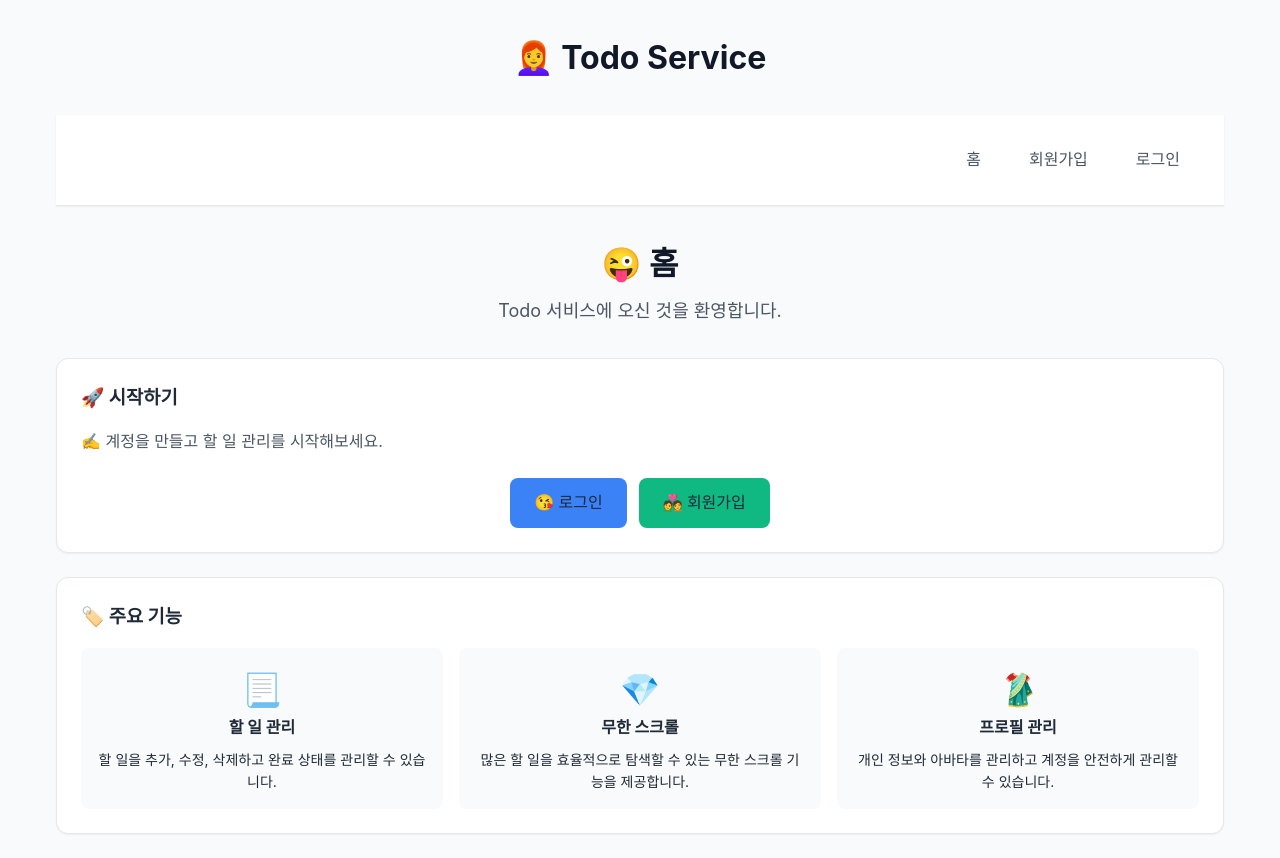
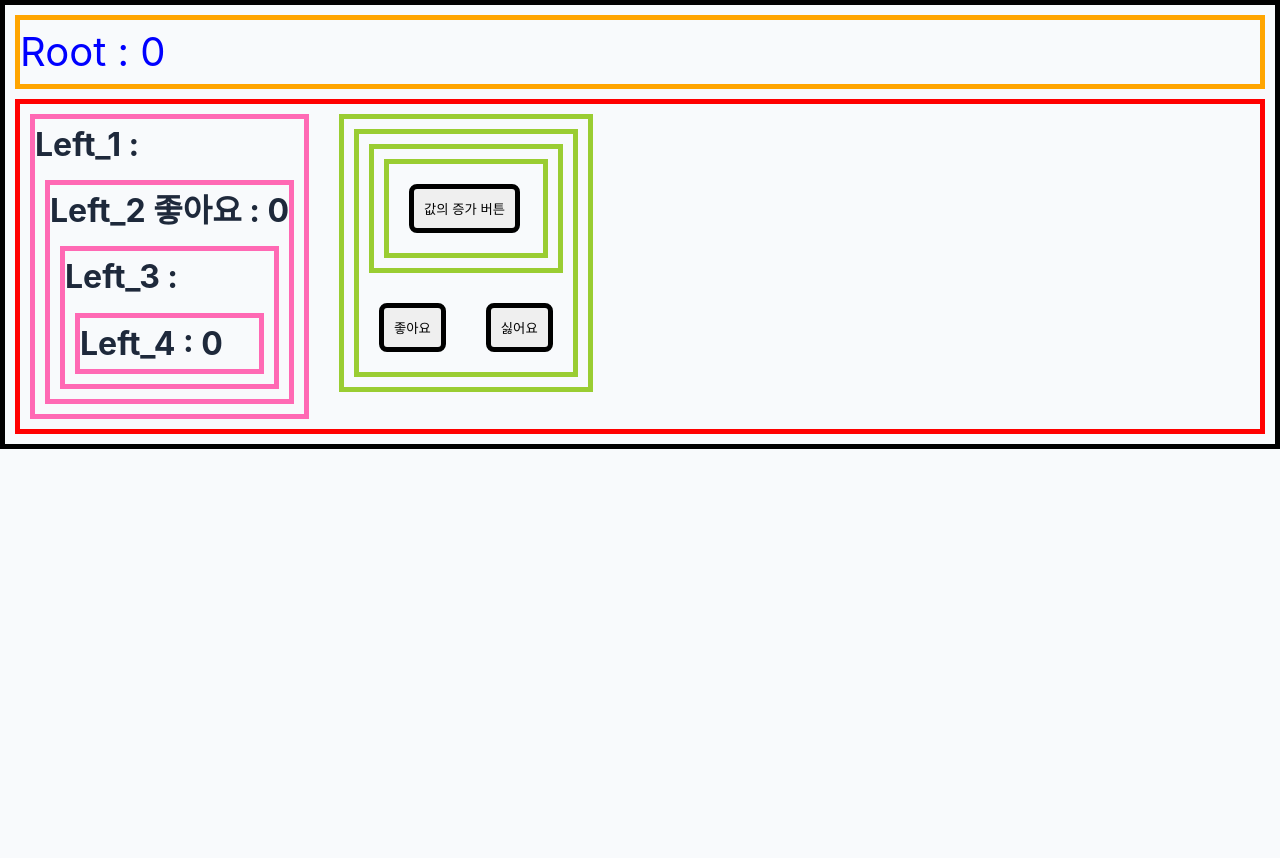
Before and after one commit to devyubi/til_vite_ts, a React (Vite) app: page / in a window 1280 px wide. After the commit the page ends 800 px from the top, so only its background shows below. Built offline with nearby package versions, Linux system fonts and the light colour scheme; no server answers.

Commit message:
[docs] Redux 기초

```diff
--- a/package.json
+++ b/package.json
@@ -17,6 +17,7 @@
     "@fullcalendar/list": "^6.1.19",
     "@fullcalendar/react": "^6.1.19",
     "@fullcalendar/timegrid": "^6.1.19",
+    "@reduxjs/toolkit": "^2.11.0",
     "@supabase/supabase-js": "^2.56.1",
     "dompurify": "^3.2.6",
     "quill": "^2.0.3",
@@ -24,6 +25,7 @@
     "react-dom": "^18.3.1",
     "react-infinite-scroll-component": "^6.1.0",
     "react-quill": "^2.0.0",
+    "react-redux": "^9.2.0",
     "react-router-dom": "^6.30.1"
   },
   "devDependencies": {
--- a/src/App.tsx
+++ b/src/App.tsx
@@ -1,173 +1,159 @@
-import { Link, Route, BrowserRouter as Router, Routes } from 'react-router-dom';
-import Protected from './components/Protected';
-import { AuthProvider, useAuth } from './contexts/AuthContext';
-import AdminPage from './pages/AdminPage';
-import AuthCallback from './pages/AuthCallback';
-import HomePage from './pages/HomePage';
-import ProfilePage from './pages/ProfilePage';
-import SignInPage from './pages/SignInPage';
-import SignUpPage from './pages/SignUpPage';
-import TodoDetailPage from './pages/TodoDetailPage';
-import TodoEditPage from './pages/TodoEditPage';
-import TodoListPage from './pages/TodoListPage';
-import TodosInfinitePage from './pages/TodosInfinitePage';
-import TodoWritePage from './pages/TodoWritePage';
-import DirectChatPage from './pages/chat/DirectChatPage';
-// 1:1 채팅 관련 css
-import './components/chat/chat.css';
-import { DirectChatProider, useDirectChat } from './contexts/DirectChatContext';
+import { Provider, useDispatch, useSelector } from 'react-redux';
+import { store, type RootState } from './redux/store';
+import { onIncrease } from './redux/slices/numSlice';
+import { addLike, removeLike } from './redux/slices/likeSlice';
 
-const TopBar = () => {
-  const { signOut, user } = useAuth();
-  const { hasNewChatNotification } = useDirectChat();
-  // 관리자인 경우 메뉴 추가로 출력하기
-  // isAdmin 에는 true/false
-  const isAdmin = user?.email === 'tarolong@naver.com';
+export default function App() {
+  // state 값 읽기
+  const num = useSelector((state: RootState) => state.num.num);
+
+  // state 값 변경
+  const dispatch = useDispatch();
 
   return (
-    <nav className="nav">
-      <Link to="/" className="nav-link">
-        홈
-      </Link>
-      {user && (
-        <Link to="/todos" className="nav-link">
-          할일
-        </Link>
-      )}
-      {user && (
-        <Link to="/todos-infinite" className="nav-link">
-          무한스크롤 할일
-        </Link>
-      )}
-      {!user && (
-        <Link to="/signup" className="nav-link">
-          회원가입
-        </Link>
-      )}
-      {!user && (
-        <Link to="/signin" className="nav-link">
-          로그인
-        </Link>
-      )}
-      {user && (
-        <Link to="/chat" className="nav-link">
-          1 : 1 채팅
-          {hasNewChatNotification && <span className="notification-badge">●</span>}
-        </Link>
-      )}
-      {user && (
-        <Link to="/profile" className="nav-link">
-          프로필
-        </Link>
-      )}
-      {user && (
-        <button onClick={signOut} className="btn btn-secondary btn-sm">
-          로그아웃
-        </button>
-      )}
+    <div style={container_root}>
+      <div style={container_title}>Root : {num} </div>
 
-      {isAdmin && (
-        <Link to="/admin" className="nav-link">
-          관리자
-        </Link>
-      )}
-    </nav>
+      <div style={container}>
+        <div>
+          <Left_1 />
+        </div>
+        <div>
+          <Right_1 />
+        </div>
+      </div>
+    </div>
   );
-};
-
-function App() {
+}
+// 각각이 컴포넌트로 되어 있음.
+function Left_1() {
   return (
-    <AuthProvider>
-      <DirectChatProider>
-        <div className="container">
-          <div className="page-header">
-            <h1 className="page-title">👩‍🦰 Todo Service</h1>
-          </div>
-          <Router
-            future={{
-              v7_relativeSplatPath: true,
-              v7_startTransition: true,
-            }}
-          >
-            <TopBar />
-            <Routes>
-              <Route path="/" element={<HomePage />} />
-              <Route path="/signup" element={<SignUpPage />} />
-              <Route path="/signin" element={<SignInPage />} />
-              <Route path="/auth/callback" element={<AuthCallback />} />
-              <Route
-                path="/todos"
-                element={
-                  <Protected>
-                    <TodoListPage />
-                  </Protected>
-                }
-              />
-              <Route
-                path="/todos/write"
-                element={
-                  <Protected>
-                    <TodoWritePage />
-                  </Protected>
-                }
-              />
-              <Route
-                path="/todos/edit/:id"
-                element={
-                  <Protected>
-                    <TodoEditPage />
-                  </Protected>
-                }
-              />
-              <Route
-                path="/todos/detail/:id"
-                element={
-                  <Protected>
-                    <TodoDetailPage />
-                  </Protected>
-                }
-              />
-              <Route
-                path="/todos-infinite"
-                element={
-                  <Protected>
-                    <TodosInfinitePage />
-                  </Protected>
-                }
-              />
-
-              <Route
-                path="/profile"
-                element={
-                  <Protected>
-                    <ProfilePage />
-                  </Protected>
-                }
-              />
-
-              <Route
-                path="/admin"
-                element={
-                  <Protected>
-                    <AdminPage />
-                  </Protected>
-                }
-              />
-              {/* 1 : 1 채팅 페이지 */}
-              <Route
-                path="/chat"
-                element={
-                  <Protected>
-                    <DirectChatPage />
-                  </Protected>
-                }
-              />
-            </Routes>
-          </Router>
-        </div>
-      </DirectChatProider>
-    </AuthProvider>
+    <div style={container_div}>
+      <h1>Left_1 : </h1>
+      <div>
+        <Left_2 />
+      </div>
+    </div>
   );
 }
 
-export default App;
+function Left_2() {
+  const like = useSelector((state: RootState) => state.like.count);
+
+  return (
+    <div style={container_div}>
+      <h1>Left_2 좋아요 : {like}</h1>
+      <div>
+        <Left_3 />
+      </div>
+    </div>
+  );
+}
+
+function Left_3() {
+  return (
+    <div style={container_div}>
+      <h1>Left_3 : </h1>
+      <div>
+        <Left_4 />
+      </div>
+    </div>
+  );
+}
+
+function Left_4() {
+  // state 값 읽기
+  const num = useSelector((state: RootState) => state.num.num);
+
+  return (
+    <div style={container_div}>
+      <h1>Left_4 : {num} </h1>
+    </div>
+  );
+}
+
+// 각각이 컴포넌트로 되어 있음.
+function Right_1() {
+  return (
+    <div style={container_div_2}>
+      <div>
+        <Right_2 />
+      </div>
+    </div>
+  );
+}
+
+function Right_2() {
+  const dispatch = useDispatch();
+  return (
+    <div style={container_div_2}>
+      <div>
+        <Right_3 />
+      </div>
+      <div>
+        <button onClick={() => dispatch(addLike())} style={btn}>
+          좋아요
+        </button>
+        <button onClick={() => dispatch(removeLike())} style={btn}>
+          싫어요
+        </button>
+      </div>
+    </div>
+  );
+}
+
+function Right_3() {
+  return (
+    <div style={container_div_2}>
+      <div>
+        <Right_4 />
+      </div>
+    </div>
+  );
+}
+
+function Right_4() {
+  const dispatch = useDispatch();
+
+  return (
+    <div style={container_div_2}>
+      <div>
+        <button onClick={() => dispatch(onIncrease())} style={btn}>
+          값의 증가 버튼
+        </button>
+      </div>
+    </div>
+  );
+}
+
+// css 객체
+const container_root: React.CSSProperties = {
+  display: 'flex',
+  flexDirection: 'column',
+  border: '5px solid black',
+  padding: 10,
+  gap: 10,
+};
+const container: React.CSSProperties = {
+  border: '5px solid red',
+  display: 'flex',
+  gap: '10px',
+};
+const container_title: React.CSSProperties = {
+  fontSize: '40px',
+  color: 'blue',
+  border: '5px solid orange',
+};
+const container_div: React.CSSProperties = {
+  border: '5px solid hotpink',
+  margin: 10,
+};
+const container_div_2: React.CSSProperties = {
+  border: '5px solid yellowgreen',
+  margin: 10,
+};
+const btn: React.CSSProperties = {
+  border: '5px solid #000',
+  padding: 10,
+  margin: 20,
+};
--- a/src/main.tsx
+++ b/src/main.tsx
@@ -2,5 +2,11 @@ import { createRoot } from 'react-dom/client';
 
 import './index.css';
 import App from './App';
+import { Provider } from 'react-redux';
+import { store } from './redux/store';
 
-createRoot(document.getElementById('root')!).render(<App />);
+createRoot(document.getElementById('root')!).render(
+  <Provider store={store}>
+    <App />
+  </Provider>,
+);
--- /dev/null
+++ b/src/redux/slices/likeSlice.ts
@@ -0,0 +1,22 @@
+import { createSlice } from '@reduxjs/toolkit';
+
+const initialState = {
+  count: 0,
+};
+
+const likeSlice = createSlice({
+  name: 'likeSlice',
+  initialState,
+  reducers: {
+    addLike: state => {
+      state.count += 1;
+    },
+    removeLike: state => {
+      state.count -= 1;
+    },
+  },
+});
+
+export const { addLike, removeLike } = likeSlice.actions;
+
+export default likeSlice.reducer;
--- /dev/null
+++ b/src/redux/slices/numSlice.ts
@@ -0,0 +1,24 @@
+import { createSlice } from '@reduxjs/toolkit';
+
+// Slice 의 초기값
+const initialState = {
+  num: 0,
+  age: 0,
+};
+
+// Slice 의 구성
+const numSlice = createSlice({
+  name: 'numSlice',
+  initialState,
+  reducers: {
+    onIncrease: state => {
+      state.num += 1;
+    },
+  },
+});
+
+// action 내보내기
+export const { onIncrease } = numSlice.actions;
+
+// 보통 Slice 는 default 로 내보냄
+export default numSlice.reducer;
--- /dev/null
+++ b/src/redux/store.ts
@@ -0,0 +1,16 @@
+import { configureStore } from '@reduxjs/toolkit';
+
+// Redux 는 Store 를 조각조각 내서 사용함
+// Store 를 조각내서 활용하는 것을 Slice 라고 함
+import numReducer from './slices/numSlice';
+import likeReducer from './slices/likeSlice';
+
+export const store = configureStore({
+  reducer: { num: numReducer, like: likeReducer },
+});
+
+// 값을 읽을 때의 타입
+export type RootState = ReturnType<typeof store.getState>;
+
+// 값을 갱신 할 때의 타입
+export type AppDispatch = typeof store.dispatch;
```
Also changed, not shown: 2 other files (tests, documents, lock files or other folders).
